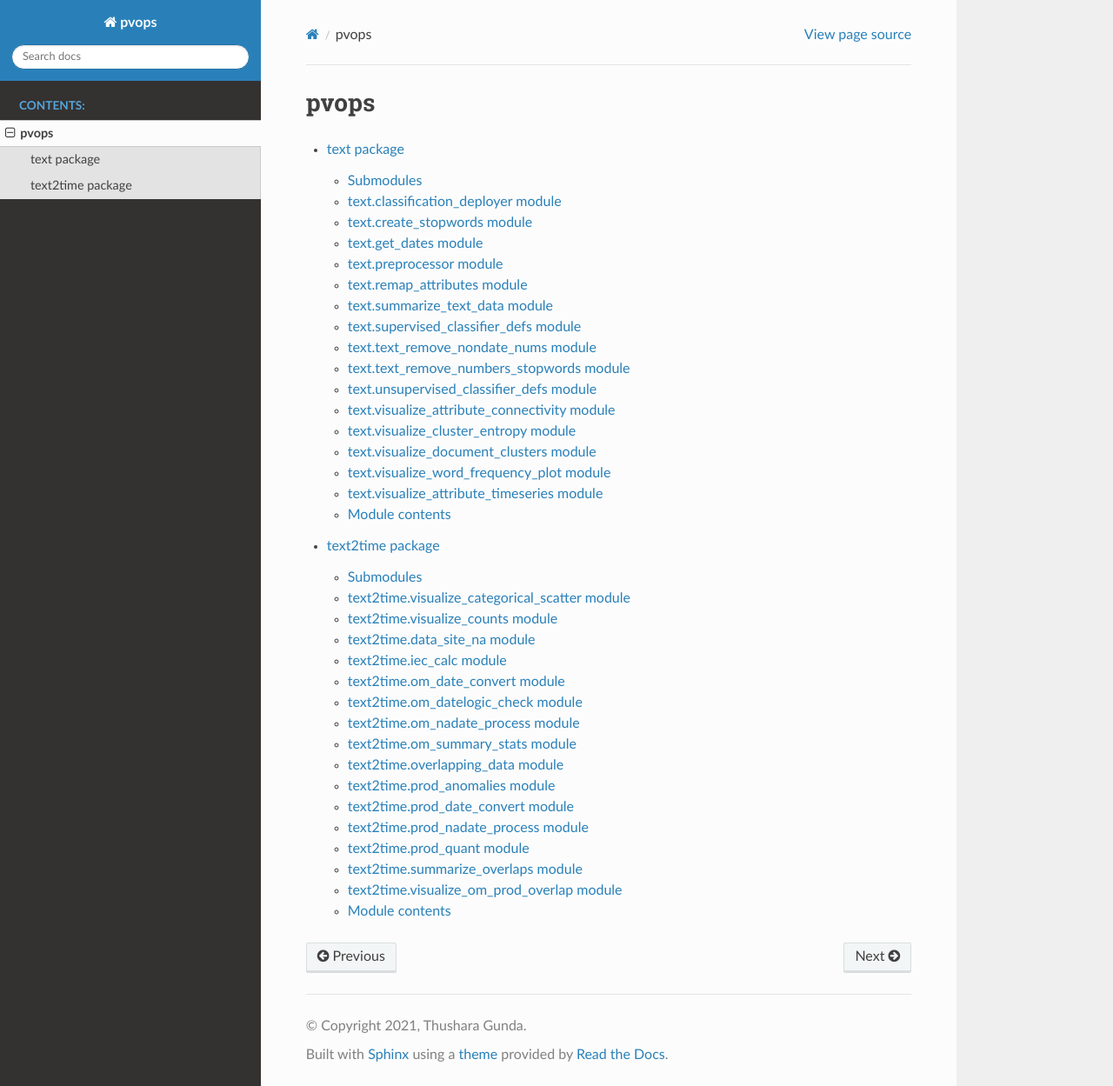
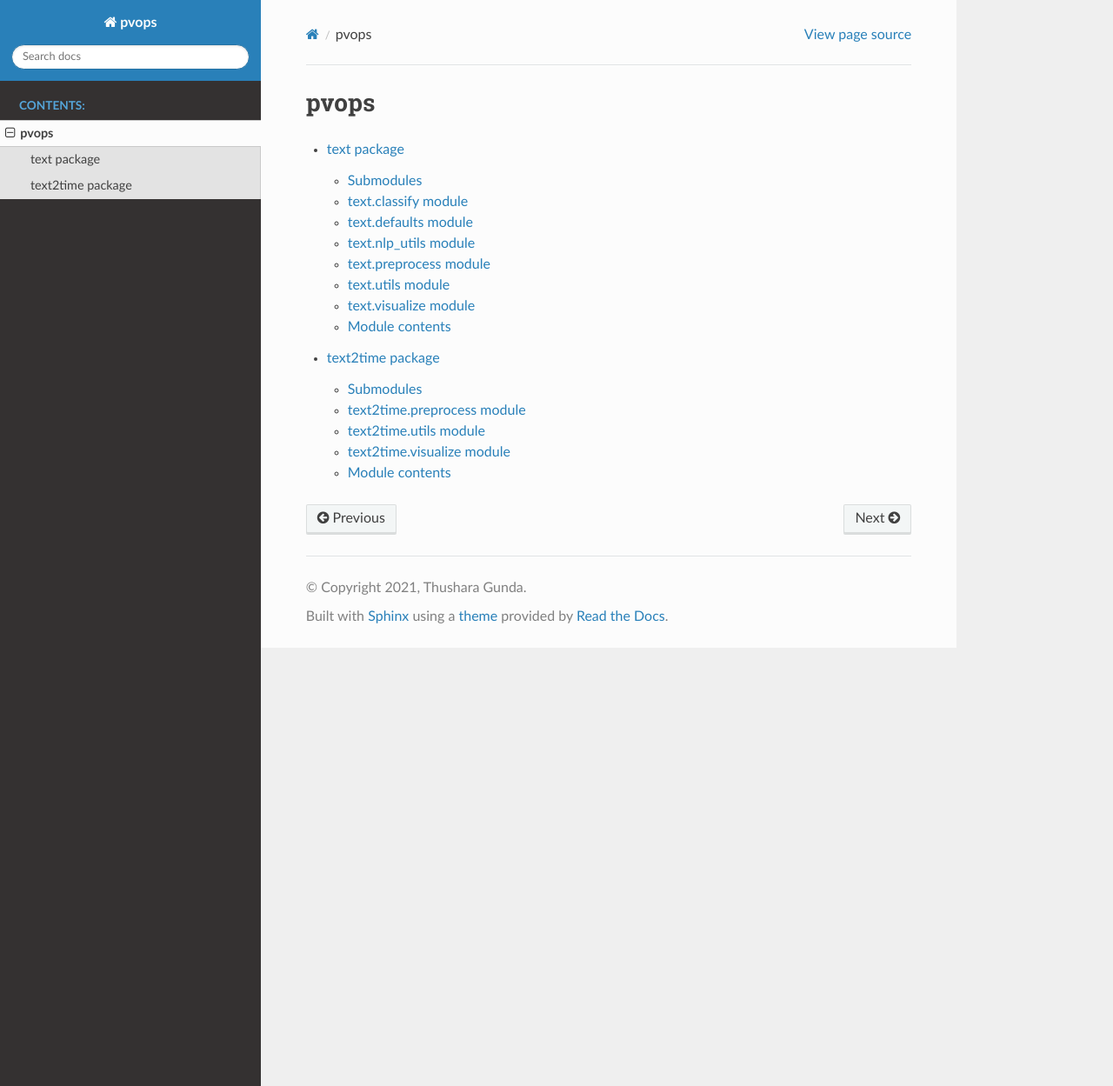
Before and after one commit to sandialabs/pvOps, a Sphinx documentation site: the page built from docs/modules.rst, in a window 1280 px wide and 1249 px high. Shown: the whole window at 87% size. Built offline with Sphinx 7.4.7 and the Read the Docs theme 2.0.0, drawn with Linux system fonts in a browser that asks for light colours.

Commit message:
restructure text2time package and update .rst for docs

```diff
--- a/docs/text.rst
+++ b/docs/text.rst
@@ -4,122 +4,51 @@ text package
 Submodules
 ----------
 
-text.classification\_deployer module
+text.classify module
 ------------------------------------
 
-.. automodule:: text.classification_deployer
+.. automodule:: text.classify
    :members:
    :undoc-members:
    :show-inheritance:
 
-text.create\_stopwords module
------------------------------
+text.defaults module
+------------------------------------
 
-.. automodule:: text.create_stopwords
+.. automodule:: text.defaults
    :members:
    :undoc-members:
    :show-inheritance:
 
-text.get\_dates module
-----------------------
 
-.. automodule:: text.get_dates
+text.nlp_utils module
+------------------------------------
+
+.. automodule:: text.nlp_utils
    :members:
    :undoc-members:
    :show-inheritance:
 
-text.preprocessor module
-------------------------
+text.preprocess module
+------------------------------------
 
-.. automodule:: text.preprocessor
+.. automodule:: text.preprocess
    :members:
    :undoc-members:
    :show-inheritance:
 
-text.remap\_attributes module
------------------------------
+text.utils module
+------------------------------------
 
-.. automodule:: text.remap_attributes
+.. automodule:: text.utils
    :members:
    :undoc-members:
    :show-inheritance:
 
-text.summarize\_text\_data module
----------------------------------
+text.visualize module
+------------------------------------
 
-.. automodule:: text.summarize_text_data
-   :members:
-   :undoc-members:
-   :show-inheritance:
-
-text.supervised\_classifier\_defs module
-----------------------------------------
-
-.. automodule:: text.supervised_classifier_defs
-   :members:
-   :undoc-members:
-   :show-inheritance:
-
-text.text\_remove\_nondate\_nums module
----------------------------------------
-
-.. automodule:: text.text_remove_nondate_nums
-   :members:
-   :undoc-members:
-   :show-inheritance:
-
-text.text\_remove\_numbers\_stopwords module
----------------------------------------
-
-.. automodule:: text.text_remove_numbers_stopwords
-   :members:
-   :undoc-members:
-   :show-inheritance:
-
-text.unsupervised\_classifier\_defs module
-------------------------------------------
-
-.. automodule:: text.unsupervised_classifier_defs
-   :members:
-   :undoc-members:
-   :show-inheritance:
-
-text.visualize\_attribute\_connectivity module
-----------------------------------------------
-
-.. automodule:: text.visualize_attribute_connectivity
-   :members:
-   :undoc-members:
-   :show-inheritance:
-
-text.visualize\_cluster\_entropy module
----------------------------------------
-
-.. automodule:: text.visualize_cluster_entropy
-   :members:
-   :undoc-members:
-   :show-inheritance:
-
-text.visualize\_document\_clusters module
------------------------------------------
-
-.. automodule:: text.visualize_document_clusters
-   :members:
-   :undoc-members:
-   :show-inheritance:
-
-text.visualize\_word\_frequency\_plot module
---------------------------------------
-
-.. automodule:: text.visualize_word_frequency_plot
-   :members:
-   :undoc-members:
-   :show-inheritance:
-
-text.visualize\_attribute\_timeseries module
-------------------------------------------------------
-
-.. automodule:: text.visualize_attribute_timeseries
+.. automodule:: text.visualize
    :members:
    :undoc-members:
    :show-inheritance:
--- a/docs/text2time.rst
+++ b/docs/text2time.rst
@@ -4,122 +4,26 @@ text2time package
 Submodules
 ----------
 
-text2time.visualize\_categorical\_scatter module
+text2time.preprocess module
 -----------------------------
 
-.. automodule:: text2time.visualize_categorical_scatter
+.. automodule:: text2time.preprocess
    :members:
    :undoc-members:
    :show-inheritance:
 
-text2time.visualize\_counts module
----------------------------
+text2time.utils module
+-----------------------------
 
-.. automodule:: text2time.visualize_counts
+.. automodule:: text2time.utils
    :members:
    :undoc-members:
    :show-inheritance:
 
-text2time.data\_site\_na module
--------------------------------
+text2time.visualize module
+-----------------------------
 
-.. automodule:: text2time.data_site_na
-   :members:
-   :undoc-members:
-   :show-inheritance:
-
-text2time.iec\_calc module
---------------------------
-
-.. automodule:: text2time.iec_calc
-   :members:
-   :undoc-members:
-   :show-inheritance:
-
-text2time.om\_date\_convert module
-----------------------------------
-
-.. automodule:: text2time.om_date_convert
-   :members:
-   :undoc-members:
-   :show-inheritance:
-
-text2time.om\_datelogic\_check module
--------------------------------------
-
-.. automodule:: text2time.om_datelogic_check
-   :members:
-   :undoc-members:
-   :show-inheritance:
-
-text2time.om\_nadate\_process module
-------------------------------------
-
-.. automodule:: text2time.om_nadate_process
-   :members:
-   :undoc-members:
-   :show-inheritance:
-
-text2time.om\_summary\_stats module
------------------------------------
-
-.. automodule:: text2time.om_summary_stats
-   :members:
-   :undoc-members:
-   :show-inheritance:
-
-text2time.overlapping\_data module
-----------------------------------
-
-.. automodule:: text2time.overlapping_data
-   :members:
-   :undoc-members:
-   :show-inheritance:
-
-text2time.prod\_anomalies module
---------------------------------
-
-.. automodule:: text2time.prod_anomalies
-   :members:
-   :undoc-members:
-   :show-inheritance:
-
-text2time.prod\_date\_convert module
-------------------------------------
-
-.. automodule:: text2time.prod_date_convert
-   :members:
-   :undoc-members:
-   :show-inheritance:
-
-text2time.prod\_nadate\_process module
---------------------------------------
-
-.. automodule:: text2time.prod_nadate_process
-   :members:
-   :undoc-members:
-   :show-inheritance:
-
-text2time.prod\_quant module
-----------------------------
-
-.. automodule:: text2time.prod_quant
-   :members:
-   :undoc-members:
-   :show-inheritance:
-
-text2time.summarize\_overlaps module
-------------------------------------
-
-.. automodule:: text2time.summarize_overlaps
-   :members:
-   :undoc-members:
-   :show-inheritance:
-
-text2time.visualize\_om\_prod\_overlap module
-------------------------------
-
-.. automodule:: text2time.visualize_om_prod_overlap
+.. automodule:: text2time.visualize
    :members:
    :undoc-members:
    :show-inheritance:
```
